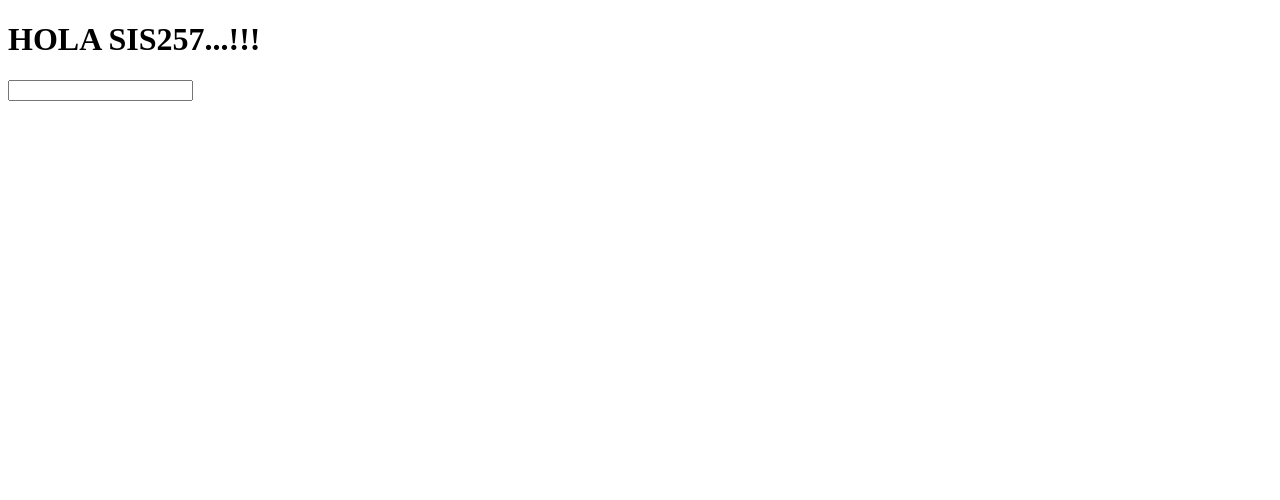
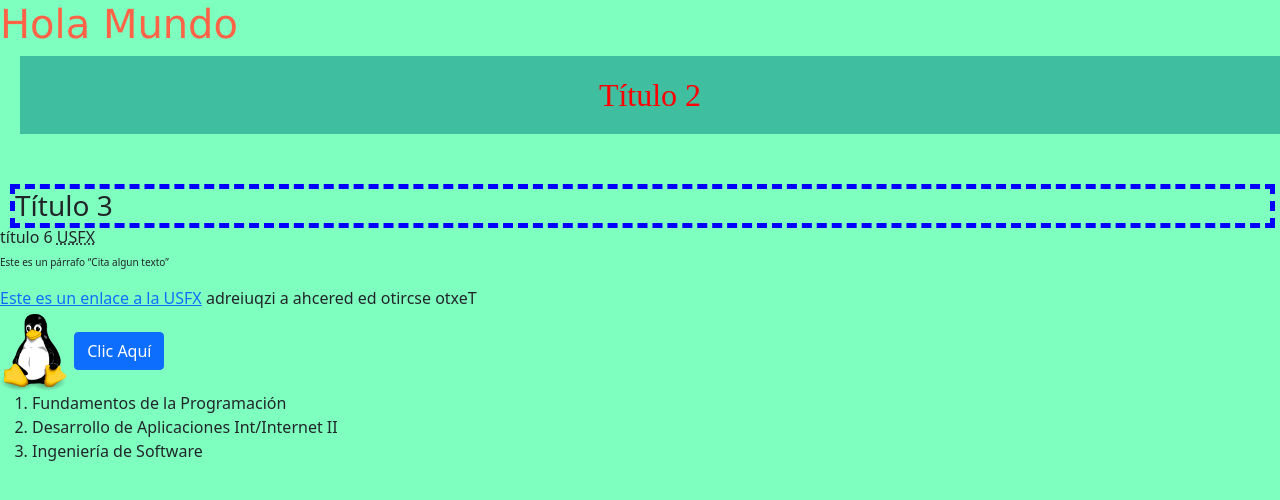
Before and after one commit to enevaca/demo1_sis257, a plain HTML site: page index.html in a window 1280 px wide. Drawn offline with nearby package versions, Linux system fonts and the light colour scheme; no server answers.

Commit message:
Clase SIS257 Tema III: HTML5, CSS3 y JS Básico

```diff
--- /dev/null
+++ b/css/styles.css
@@ -0,0 +1,12 @@
+body { background-color: rgba(0, 255, 128, 0.5) }
+h2 {
+    text-align: center;
+    margin-left: 20px;
+    padding: 20px 10px;
+    font-family: 'Times New Roman', Times, serif;
+    background-color: hsla(180, 100%, 25%, 0.5);
+}
+h3.claseH3 {
+    border: 5px dashed #0000ff;
+    margin: 50px 5px 0px 10px;
+}
--- a/index.html
+++ b/index.html
@@ -4,14 +4,63 @@
     <meta charset="UTF-8">
     <meta http-equiv="X-UA-Compatible" content="IE=edge">
     <meta name="viewport" content="width=device-width, initial-scale=1.0">
-    <title>Document</title>
+    <title>Demo SIS257</title>
+    <link rel="stylesheet" href="https://cdn.jsdelivr.net/npm/bootstrap@5.0.1/dist/css/bootstrap.min.css" integrity="undefined" crossorigin="anonymous">
+    <link rel="stylesheet" href="css/styles.css">
+    <!-- <style>
+        body { background-color: rgba(0, 255, 128, 0.5) }
+        h2 {
+            text-align: center;
+            background-color: hsla(180, 100%, 25%, 0.5);
+        }
+    </style> -->
 </head>
 <body>
-    <h1>HOLA SIS257...!!!</h1>
-    <h2></h2>
-    <div>
-        <p></p>
-        <input type="password" name="" id="">
-    </div>
+    <h1 style="color: tomato; font-family: Verdana;">Hola Mundo</h1>
+    <h2 id="h2Titulo"><i>título 2</i></h2>
+    <h3 class="claseH3">Título 3</h3>
+    <h6>título 6 <abbr title="Universidad de San Francisco Xavier">USFX</abbr></h6>
+    <p style="font-size: 10px;">Este es un párrafo <q>Cita algun texto</q></p>
+    <a href="https://usfx.bo" target="blank">Este es un enlace a la USFX</a>
+    <bdo dir="rtl">Texto escrito de derecha a izquierda</bdo>
+    <!-- Esto es un comentario -->
+    <br>
+    <img id="imgLinux" src="images/linux.png" alt="Logo Linux" width="70">
+    <button onclick="saludar()" class="btn btn-primary">Clic Aquí</button>
+    <ol class="claseH3">
+        <li>Fundamentos de la Programación</li>
+        <li>Desarrollo de Aplicaciones Int/Internet II</li>
+        <li>Ingeniería de Software</li>
+    </ol>
+
+    <script src="https://cdn.jsdelivr.net/npm/bootstrap@5.0.1/dist/js/bootstrap.min.js" integrity="undefined" crossorigin="anonymous"></script>
+    <script src="https://cdn.jsdelivr.net/npm/bootstrap@5.0.1/dist/js/bootstrap.bundle.min.js" integrity="undefined" crossorigin="anonymous"></script>
+    <script src="https://cdn.jsdelivr.net/npm/bootstrap@5.0.1/dist/js/bootstrap.esm.min.js" integrity="undefined" crossorigin="anonymous"></script>
+    <script src="js/main.js"></script>
+    <script>
+        // Comentario de una sóla línea
+        /* Es es otro comentario
+           pero de varias líneas
+           */
+        var foo = true;
+        var auto = new Object();
+        auto.marca = "Toyota";
+        auto.año = 2019;
+        console.log(auto);
+        console.log(`La "suma" de '5' y '7' es ${sumar(5,7)}`);
+
+        var r = new Rectangulo(3, 5);
+        console.log('El área es: '+r.area());
+
+        document.getElementById('h2Titulo').innerHTML = 'Título 2';
+        document.getElementById('h2Titulo').style.color = 'red';
+        document.getElementById('imgLinux').alt = 'Logo de Linux';
+
+        if(true) console.log(true);
+        else console.log(false);
+        for(let i=0; i<5; i++) console.log('i: '+ i);
+
+        consultarJson();
+    </script>
 </body>
 </html>
--- /dev/null
+++ b/js/main.js
@@ -0,0 +1,29 @@
+function sumar(n1 ,n2) {
+    return n1 + n2;
+}
+
+function saludar() {
+    alert('Hola Mundo');
+}
+
+class Rectangulo {
+    constructor(alto, ancho) {
+        this.alto = alto;
+        this.ancho = ancho;
+    }
+    area() {
+        return this.alto * this.ancho;
+    }
+}
+
+// function consultarJson() {
+//     fetch('https://jsonplaceholder.typicode.com/todos/2')
+//         .then((response) => { return response.json() })
+//         .then((data) => { console.log(data); });
+// }
+
+async function consultarJson() {
+    let response = await fetch('https://jsonplaceholder.typicode.com/todos/2');
+    let rep = response.json();
+    console.log(rep);
+}
```
Also changed, not shown: images/linux.png (added).
